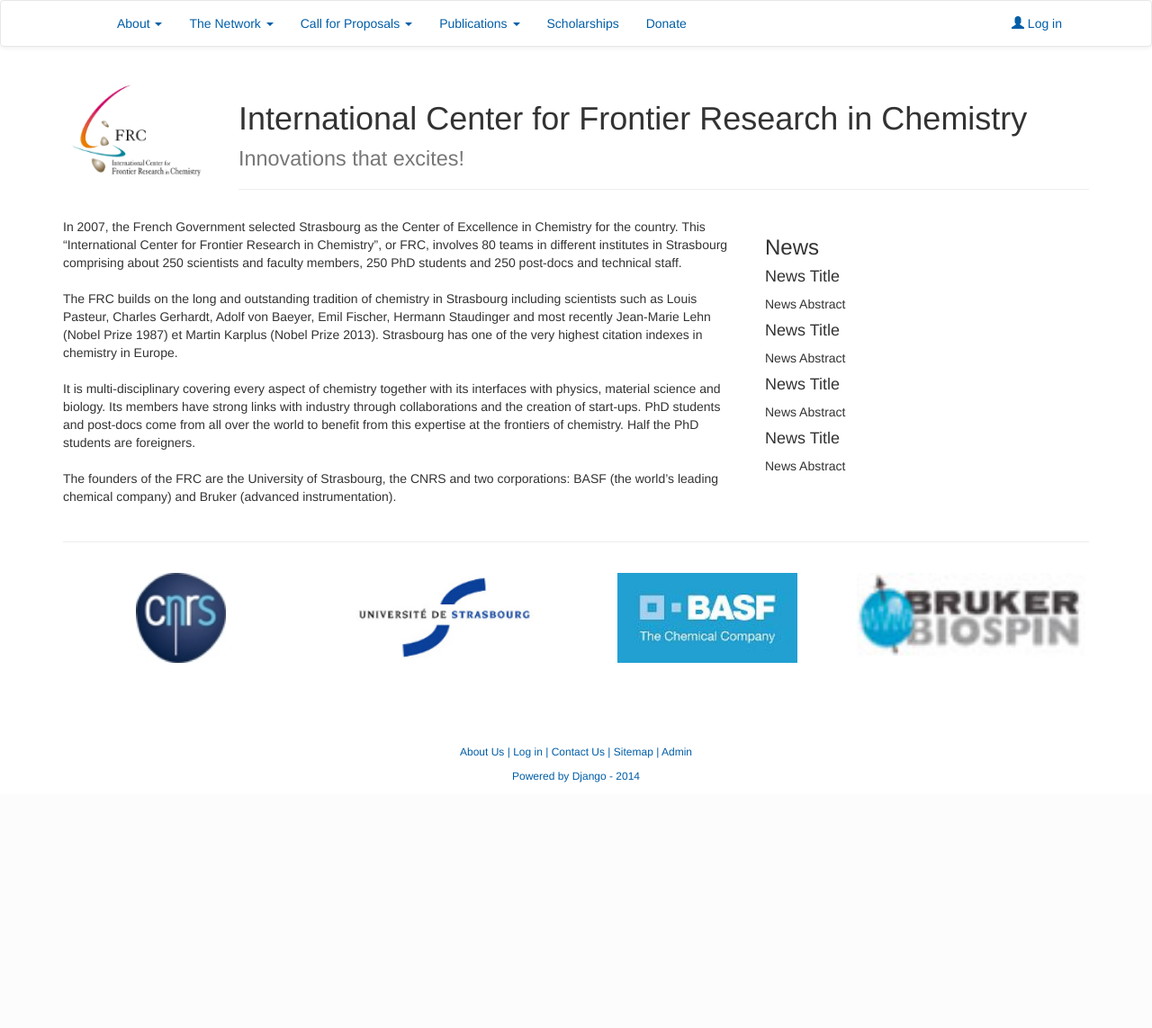
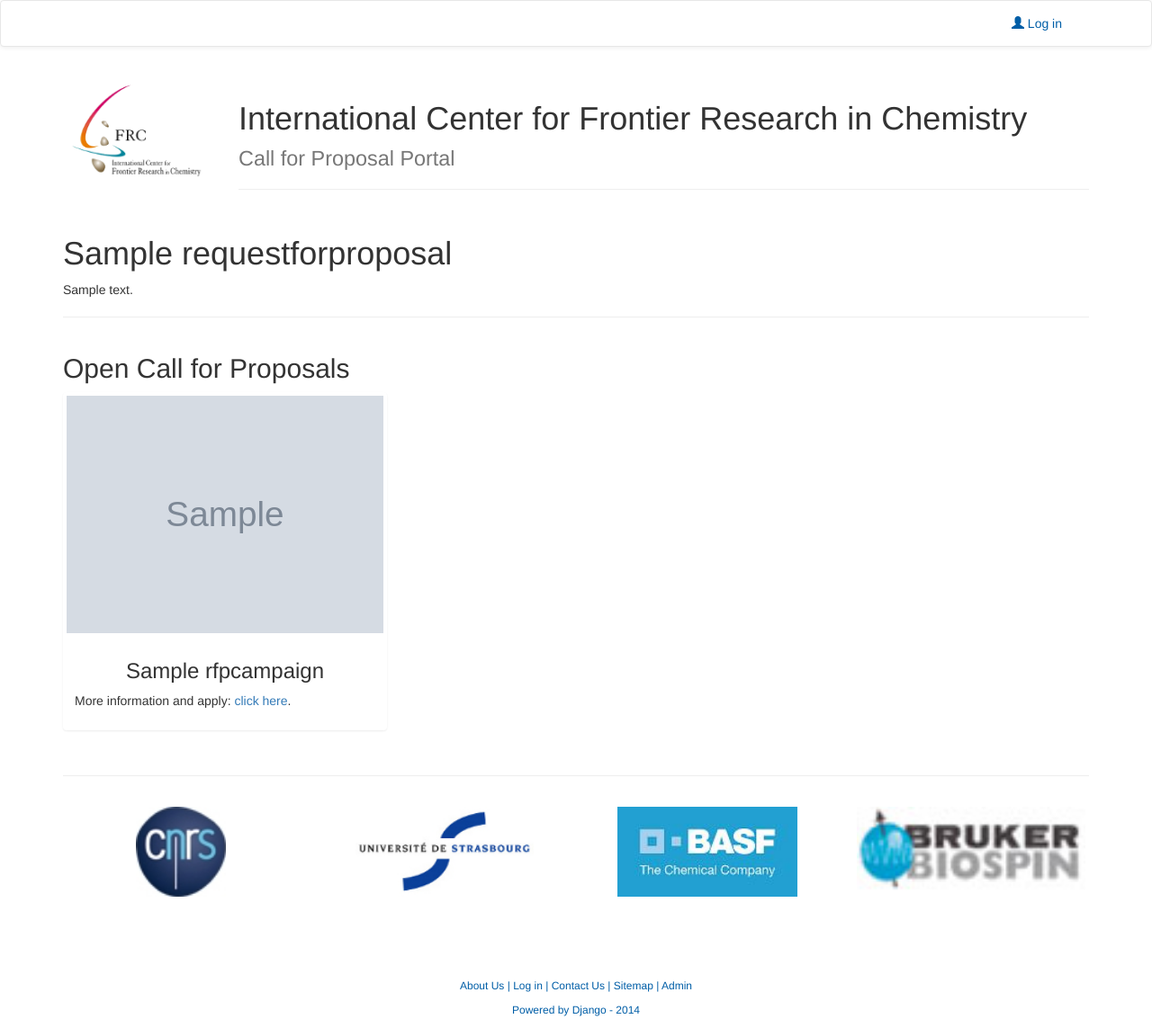
Before and after one commit to unistra/rfpportal-frcsxb, a Django app: page / in a window 1280 px wide. Shown: the whole page at 90% size. Before the commit the page ends 870 px from the top, so only its background shows below. Run offline with Django 3.2, Linux system fonts and the light colour scheme; tables that the repository leaves empty hold one stand-in row (values such as "Sample post"); grey boxes marked "Sample" are stand-in pictures; some libraries are stand-ins or nearby versions.

Commit message:
User and Interface enhancement

```diff
--- a/portal_frc/urls.py
+++ b/portal_frc/urls.py
@@ -3,6 +3,7 @@ from django.contrib import admin
 from django.conf.urls.static import static
 from django.conf import settings
 import views
+from rfp import views
 import grappelli
 
 urlpatterns = patterns('',
@@ -16,5 +17,5 @@ urlpatterns = patterns('',
     url('^', include('django.contrib.auth.urls',)),
     url(r'^/logout/$', 'django.contrib.auth.views.logout', {'template_name': 'registration/logout.html'}),
     url(r'^/login/?next=/$', 'django.contrib.auth.views.login'),
-    url(r'^$',views.index,name='home_page'),
+    url(r'^$',views.rfp_list,name='home_page'),
 ) + static(settings.MEDIA_URL, document_root=settings.MEDIA_ROOT)
--- a/portal_frc/views.py
+++ b/portal_frc/views.py
@@ -5,4 +5,5 @@ from django.template import RequestContext
 def index(request):
     context = RequestContext(request)
 
+
     return render_to_response('index.html',context)
--- a/rfp/views.py
+++ b/rfp/views.py
@@ -17,6 +17,7 @@ def is_reviewer(User):
 def is_pi(User):
     return User.groups.filter(name = 'Principal_Investigator').exists()
 
+
 def is_pi_or_reviewer(User):
     state = False
     if is_pi(User) or is_reviewer(User):
@@ -34,9 +35,8 @@ def budget_line_sum(budget_list):
         total_budgeted += int(bl_dict["amount"])
     return total_budgeted
 
-
 # Views start here.
-@user_passes_test(is_pi,login_url='/login/',redirect_field_name='next')
+@user_passes_test(is_pi,login_url='/login/')
 def create_project(request):
     context = RequestContext(request)
     user = request.user
@@ -409,7 +409,7 @@ def rfp_list(request):
 
     context_dict = {'rfp_list': rfp_list, 'rfp_c' : rfp_c}
 
-    return render_to_response('rfp/rfp_list.html',context_dict,context)
+    return render_to_response('index.html',context_dict,context)
 
 def test_file(request):
     context= RequestContext(request)
--- a/static/css/style.css
+++ b/static/css/style.css
@@ -164,8 +164,8 @@ font-weight:bold;
     margin: 10px 0px 10px 0px;
  }
 
-.project_data{
-
+.no_border{
+    border:None;
 }
 
 #edit{
--- a/templates/index.html
+++ b/templates/index.html
@@ -18,7 +18,7 @@
         <div class="col-xs-12 col-md-10">
         <div class="page-header">
                 <h1>International Center for Frontier Research in Chemistry<br>
-                    <small>Innovations that excites!</small></h1>
+                    <small>Call for Proposal Portal</small></h1>
             </div>
         </div>
 
@@ -27,34 +27,46 @@
 
 
     <div class = "row">
-        <div class = "col-xs-12 col-md-8">
+        <div class = "col-xs-12 col-md-12">
 
-                <p>
-                    In 2007, the French Government selected Strasbourg as the Center of Excellence in Chemistry for the country.
-                    This “International Center for Frontier Research in Chemistry”, or FRC,
-                    involves 80 teams in different institutes in Strasbourg comprising about 250 scientists and faculty members, 250 PhD students and 250 post-docs and technical staff.
-                    <br><br>
-                    The FRC builds on the long and outstanding tradition of chemistry in Strasbourg including scientists such as Louis Pasteur, Charles Gerhardt, Adolf von Baeyer, Emil Fischer, Hermann Staudinger and most recently Jean-Marie Lehn (Nobel Prize 1987) et Martin Karplus (Nobel Prize 2013). Strasbourg has one of the very highest citation indexes in chemistry in Europe.
-                    <br><br>
-                    It is multi-disciplinary covering every aspect of chemistry together with its interfaces with physics, material science and biology. Its members have strong links with industry through collaborations and the creation of start-ups.
+         {% for r in rfp_list %}
+            <h1> {{ r.name }}</h1>
+                <p>{{ r.description|linebreaksbr }}</p>
+                <hr>
+            </div>
+        </div>
 
-                    PhD students and post-docs come from all over the world to benefit from this expertise at the frontiers of chemistry. Half the PhD students are foreigners.
-                    <br><br>
-                    The founders of the FRC are the University of Strasbourg, the CNRS and two corporations: BASF (the world’s leading chemical company) and Bruker (advanced instrumentation).
-                </p>
+    <div class = "row">
+            <div class = "col-xs-12 col-md-12">
+                <h2>Open Call for Proposals</h2>
+
+                <div class="row">
+                {% for c in rfp_c %}
+
+                    {% if c.request_for_proposal.id = r.id %}
+
+
+                          <div class="col-sm-6 col-md-4">
+                            <div class="thumbnail no_border">
+                                {% if c.logo %}
+                                    <a href="{% url 'rfpcampaign_detail' c.id %}"><img src="{{ c.logo.url }}" alt="{{ c.name }}"></a>
+                                {% endif %}
+                              <div class="caption">
+                                <h3 style="text-align:center;">{{ c.name }}</h3>
+                                <p>More information and apply: <a href="{% url 'rfpcampaign_detail' c.id %}" class="">click here</a>.</p>
+                              </div>
+                            </div>
+                          </div>
+
+                    {% endif %}
+
+                {% endfor %}
+
+                </div>
+         {% endfor %}
 
         </div>
-        <div class = "col-xs-12 col-md-4">
-            <h3>News</h3>
-            <h4> News Title</h4>
-            <p>News Abstract</p>
-            <h4> News Title</h4>
-            <p>News Abstract</p>
-            <h4> News Title</h4>
-            <p>News Abstract</p>
-            <h4> News Title</h4>
-            <p>News Abstract</p>
-    </div>
+
 </div>
 
         <div class="row sep">
--- a/templates/rfp/project_details.html
+++ b/templates/rfp/project_details.html
@@ -1,6 +1,6 @@
 {% extends 'base.html' %}
 
-{% block title %} Home {% endblock %}
+{% block title %} {{ project.name }} {% endblock %}
 
 {% block body_block %}
 
--- a/templates/rfp/project_details_budget.html
+++ b/templates/rfp/project_details_budget.html
@@ -1,6 +1,6 @@
 {% extends 'base.html' %}
 
-{% block title %} Home {% endblock %}
+{% block title %} Budget for {{ project.name }} {% endblock %}
 
 {% block body_block %}
 
@@ -22,7 +22,6 @@
             <li class="tab_role " role="presentation"><a href="{% url 'project_detail' project.id %}">Project details</a></li>
             <li class="tab_role active" role="presentation"><a href="{% url 'project_budget' project.id %}">Budget</a></li>
             <li class="tab_role" role="presentation"><a href="{% url 'project_reviewer' project.id %}">Reviewers</a></li>
-            <li class="pull-right">{% if is_pi %}<a href="{% url 'edit_project' project.id %}">Edit the project details</a> {% elif is_rev %}<a href="{% url 'post_review' project.id %}">Post a review</a> {% endif %} </li>
         </ul>
     </div>
 </div>
--- a/templates/rfp/project_details_reviewer.html
+++ b/templates/rfp/project_details_reviewer.html
@@ -1,6 +1,6 @@
 {% extends 'base.html' %}
 
-{% block title %} Home {% endblock %}
+{% block title %} Reviewers for {{ project.name }} {% endblock %}
 
 {% block body_block %}
 
@@ -22,7 +22,6 @@
         <li class="tab_role" role="presentation"><a href="{% url 'project_detail' project.id %}">Project details</a></li>
         <li class="tab_role" role="presentation"><a href="{% url 'project_budget' project.id %}">Budget</a></li>
         <li class="tab_role active" role="presentation"><a href="{% url 'project_reviewer' project.id %}">Reviewers</a></li>
-        <li class="pull-right">{% if is_pi %}<a href="{% url 'edit_project' project.id %}">Edit the project details</a> {% elif is_rev %}<a href="{% url 'post_review' project.id %}">Post a review</a> {% endif %} </li>
     </ul>
         </div>
 </div>
@@ -30,7 +29,7 @@
 
 <!--Reviewer Detail-->
 <div class="row " id="reviewer_detail">
-            <p class="col-xs-12 col-md-12">
+            <div class="col-xs-12 col-md-12">
             <h3>Proposed Reviewer
             </h3>
 
--- a/user_profile/models.py
+++ b/user_profile/models.py
@@ -31,7 +31,7 @@ class UserProfile(models.Model):
 
 def create_user_profile(sender, instance, created, **kwargs):
     if created:
-        UserProfile.objects.create(user=instance,num_connection=0)
+        UserProfile.objects.create(user=instance,num_connection=0,first_name = instance.first_name,last_name=instance.last_name)
 
 def update_userprofile(sender, instance, created, **kwargs):
     if not created:
```
Also changed, not shown: templates/base.html (+5 -3 lines). Lines whose indentation alone changed are shown as unchanged.
